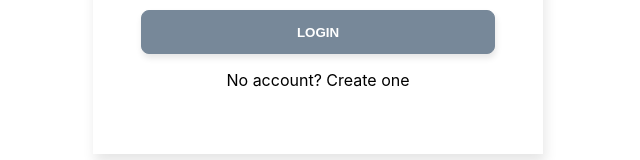
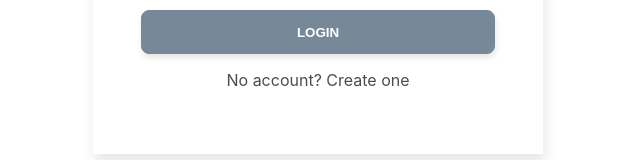
Before and after one commit to MuhammadMasood786/Daily-Diaries, a React (Create React App) app: page / in a window 1280 px wide. Shown: the part 177-337 px from the top of the page, without its empty margins (322-962 px from the left). Built offline with nearby package versions, Linux system fonts and the light colour scheme; what miragejs would draw is missing.

Commit message:
Update Auth.tsx

```diff
--- a/src/features/auth/Auth.tsx
+++ b/src/features/auth/Auth.tsx
@@ -90,6 +90,7 @@ const Auth: FC = () => {
                     </div>
                     <p
                         onClick={() => setIsLogin(!isLogin)}
+                        style={{cursor:'pointer',opacity:0.7}}
                     >
                         {isLogin ? 'No account? Create one' : 'Already have account'}
                     </p>
```
